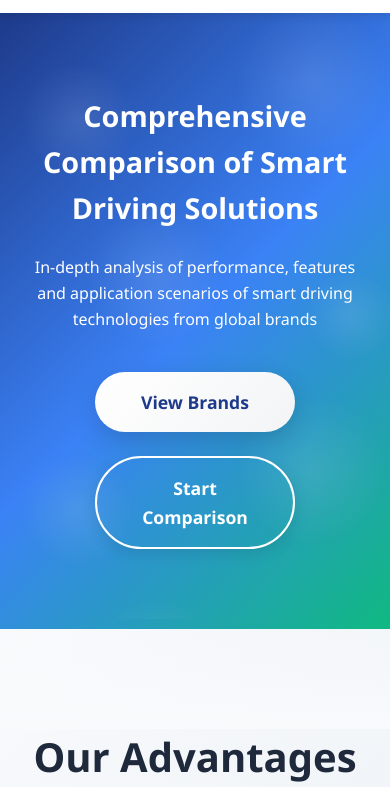
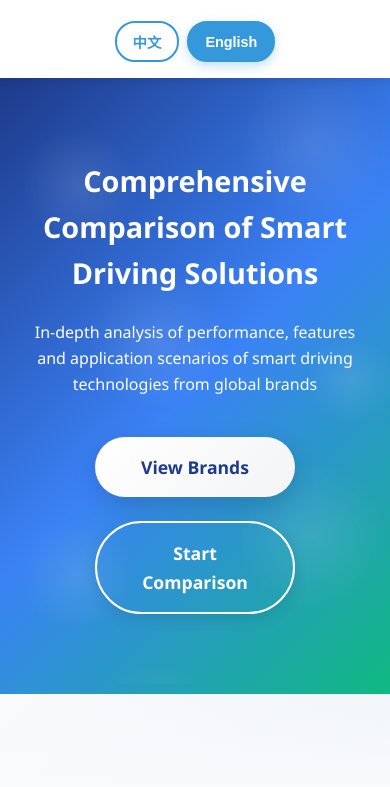
Before and after one commit to wuhao20121001/wuhao20121001.github.io, a plain HTML site: page index.html in a window 390 px wide. Shown: the part 116-903 px from the top of the page. Drawn offline with Linux system fonts and the light colour scheme.

Commit message:
Add styles for language switcher component

```diff
--- a/style.css
+++ b/style.css
@@ -54,6 +54,50 @@ nav {
 
 .nav-links a:hover {
     color: #3498db;
+}
+
+/* Language Switcher Styles */
+.language-switcher {
+    display: flex;
+    gap: 0.5rem;
+    margin-left: 1rem;
+}
+
+.lang-btn {
+    padding: 0.5rem 1rem;
+    border: 2px solid #3498db;
+    border-radius: 20px;
+    background: transparent;
+    color: #3498db;
+    font-weight: 600;
+    cursor: pointer;
+    transition: all 0.3s ease;
+    font-size: 0.9rem;
+}
+
+.lang-btn:hover {
+    background: #3498db;
+    color: white;
+    transform: translateY(-2px);
+}
+
+.lang-btn.active {
+    background: #3498db;
+    color: white;
+    box-shadow: 0 4px 12px rgba(52, 152, 219, 0.3);
+}
+
+@media (max-width: 768px) {
+    .nav-links {
+        flex-wrap: wrap;
+    }
+
+    .language-switcher {
+        margin-left: 0;
+        margin-top: 1rem;
+        width: 100%;
+        justify-content: center;
+    }
 }
 
 /* Hero Section */
```
